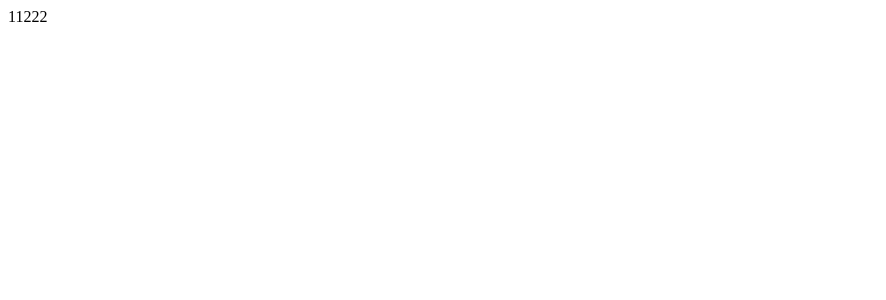
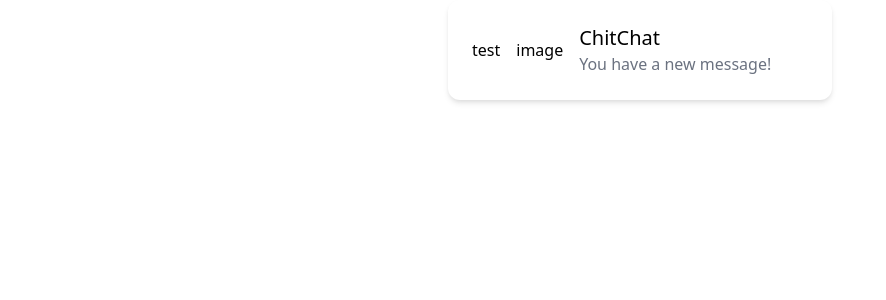
Before and after one commit to web-d-jun/handy, a Vue app: page / in a window 1280 px wide. Shown: the top 300 px of the page, without its empty margins (0-886 px from the left). Built offline with nearby package versions, Linux system fonts and the light colour scheme.

Commit message:
tailwindcss 추가

```diff
--- a/package.json
+++ b/package.json
@@ -30,12 +30,15 @@
     "@typescript-eslint/eslint-plugin": "^5.4.0",
     "@typescript-eslint/parser": "^5.4.0",
     "@vitejs/plugin-vue": "^1.9.4",
+    "autoprefixer": "^10.4.0",
     "eslint": "^8.3.0",
     "eslint-config-prettier": "^8.3.0",
     "eslint-plugin-prettier": "^4.0.0",
     "eslint-plugin-vue": "^8.1.1",
+    "postcss": "^8.4.1",
     "prettier": "^2.4.1",
     "sass": "^1.43.4",
+    "tailwindcss": "^2.2.19",
     "typescript": "^4.5.2",
     "vite": "^2.6.14",
     "vue-tsc": "^0.29.2"
--- /dev/null
+++ b/postcss.config.js
@@ -0,0 +1,6 @@
+module.exports = {
+  plugins: {
+    tailwindcss: {},
+    autoprefixer: {},
+  },
+}
--- a/src/App.vue
+++ b/src/App.vue
@@ -1,11 +1,17 @@
 <template>
-  <div>11222</div>
+  <div class="container">
+    <button class="active:bg-green-700">test</button>
+    <div class="flex-shrink-0">image</div>
+    <div>
+      <div class="text-xl font-medium text-black">ChitChat</div>
+      <p class="text-gray-500">You have a new message!</p>
+    </div>
+  </div>
 </template>
 
 <script setup lang="ts"></script>
-<style lang="scss">
-#app {
-  // color: $test;
-  content: '↗';
+<style scoped>
+.container {
+  @apply p-6 max-w-sm mx-auto bg-white rounded-xl shadow-md flex items-center space-x-4;
 }
 </style>
--- /dev/null
+++ b/src/index.css
@@ -0,0 +1,3 @@
+@tailwind base;
+@tailwind components;
+@tailwind utilities;
--- a/src/main.ts
+++ b/src/main.ts
@@ -3,6 +3,7 @@
 import { faUserSecret } from '@fortawesome/free-solid-svg-icons';
 import { FontAwesomeIcon } from '@fortawesome/vue-fontawesome';
 import App from './App.vue';
+import './index.css';
 
 library.add(faUserSecret);
 
--- /dev/null
+++ b/tailwind.config.js
@@ -0,0 +1,18 @@
+module.exports = {
+  purge: ['./index.html', './src/**/*.{vue,js,ts,jsx,tsx}'],
+  darkMode: false, // or 'media' or 'class'
+  theme: {
+    // screen: {
+    //   tablet: '640px',
+    //   laptop: '1024px',
+    //   desktop: '1280px',
+    // },
+    extend: {},
+  },
+  variants: {
+    extend: {
+      backgroundColor: ['active'],
+    },
+  },
+  plugins: [],
+};
--- a/vite.config.ts
+++ b/vite.config.ts
@@ -6,7 +6,6 @@
 export default defineConfig({
   plugins: [vue(), eslintPlugin()],
   build: {
-    cssTarget: 'esnext',
     minify: 'terser',
     cssCodeSplit: true,
   },
```
Also changed, not shown: 2 other files (tests, documents, lock files or other folders).
